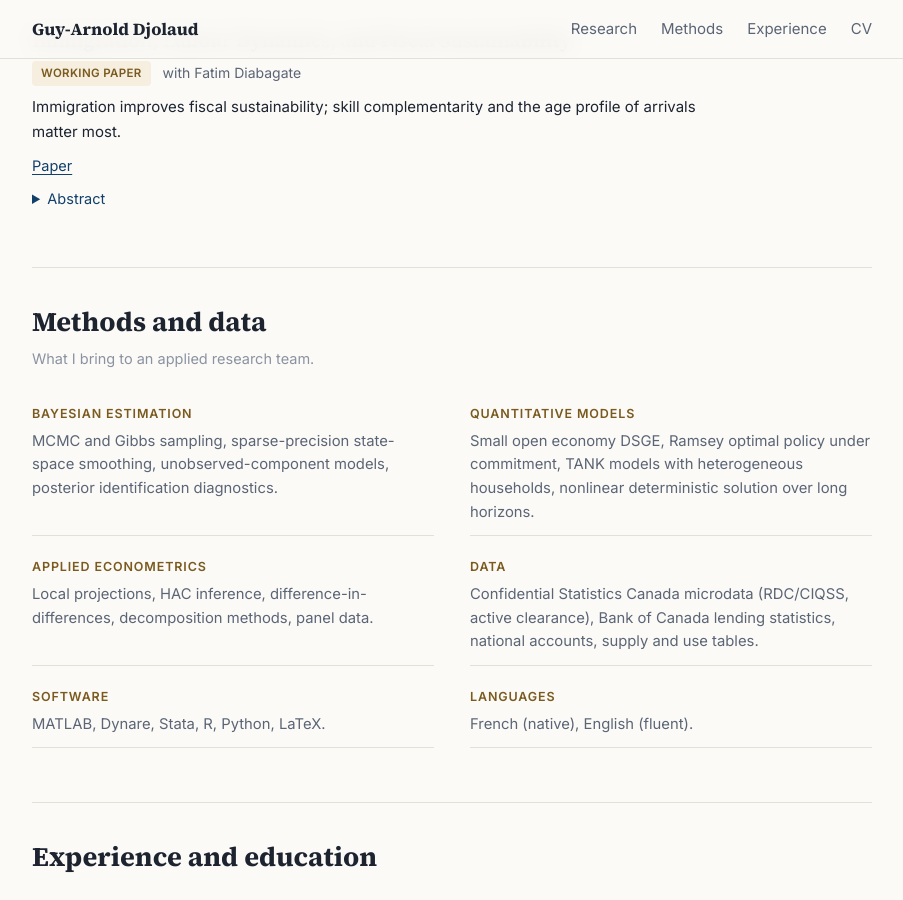
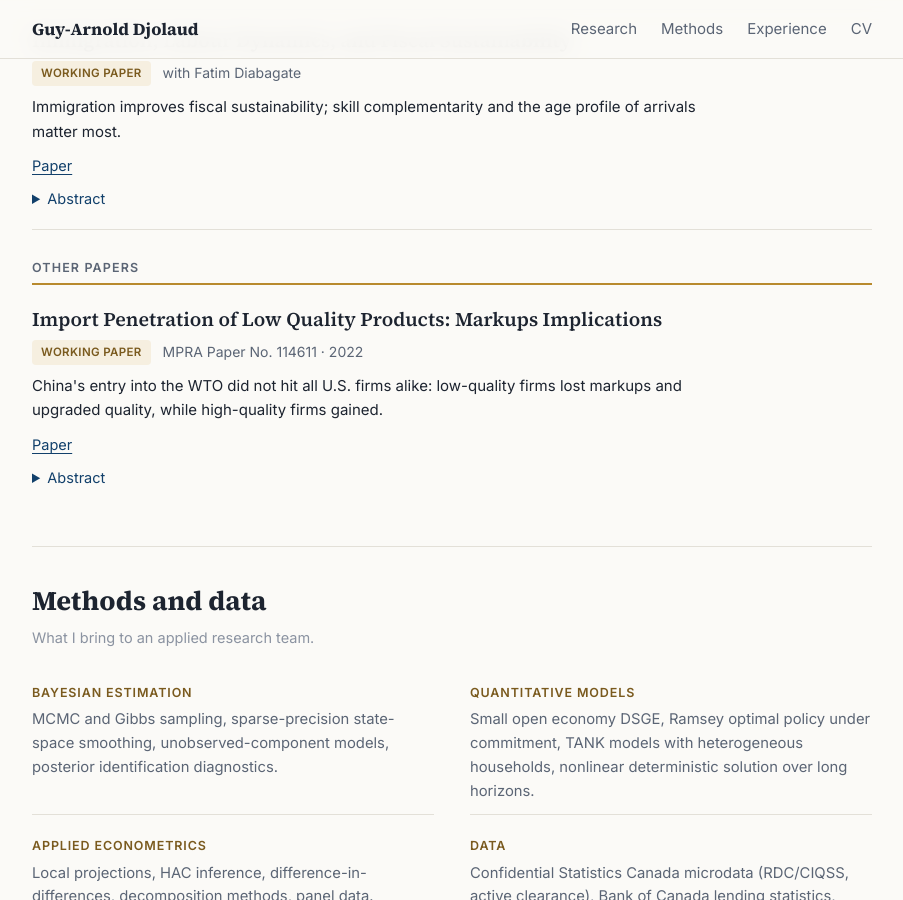
Before and after one commit to Guy-Djolaud/Guy-Djolaud.github.io, a Jekyll site: the page index.html, which Jekyll copies as it is, in a window 1280 px wide and 900 px high, scrolled down 2807 px. Shown: the whole window, without its empty margins (188-1091 px from the left). Built offline with Jekyll 4.4.1, drawn with Linux system fonts in a browser that asks for light colours.

Commit message:
Add MPRA trade paper (Import Penetration of Low Quality Products) under Other papers
Co-Authored-By: Claude Opus 5.5 <noreply@anthropic.com>
Claude-Session: https://claude.ai/code/session_01LKbcpSNzvCW1suYveVqvdg

```diff
--- a/index.html
+++ b/index.html
@@ -376,6 +376,26 @@
       </details>
     </div>
 
+    <h3 class="group">Other papers</h3>
+
+    <div class="paper" id="import-penetration">
+      <div class="title">Import Penetration of Low Quality Products: Markups Implications</div>
+      <div class="meta"><span class="tag">Working paper</span> MPRA Paper No. 114611 · 2022</div>
+      <p class="takeaway">China's entry into the WTO did not hit all U.S. firms alike: low-quality firms lost markups and upgraded quality, while high-quality firms gained.</p>
+      <div class="links">
+        <a href="https://mpra.ub.uni-muenchen.de/114611/1/MPRA_paper_114611.pdf">Paper</a>
+      </div>
+      <details>
+        <summary>Abstract</summary>
+        <p>How does import competition from low-quality products affect the market power of local firms of different
+        quality? I build a model with high- and low-quality firms in which markups vary with firm sales, and test its
+        prediction using China's 2001 accession to the WTO. Estimating markups with a production-function approach on
+        U.S. Compustat firms over 1985&ndash;2015, a difference-in-differences design shows that low-quality firms'
+        markups fell relative to high-quality firms after accession, while low-quality firms upgraded quality and raised
+        R&amp;D spending and high-quality firms increased markups and advertising. A placebo break in 1990 finds no effect.</p>
+      </details>
+    </div>
+
   </section>
 
   <section id="methods">
```
